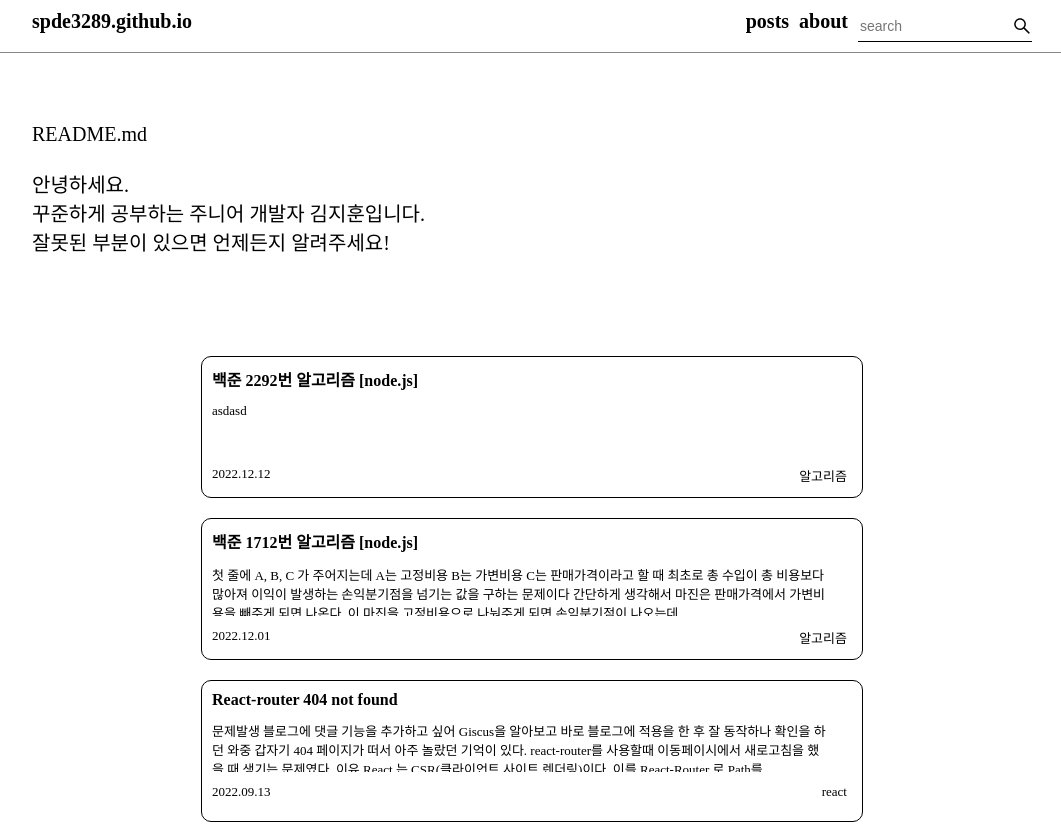
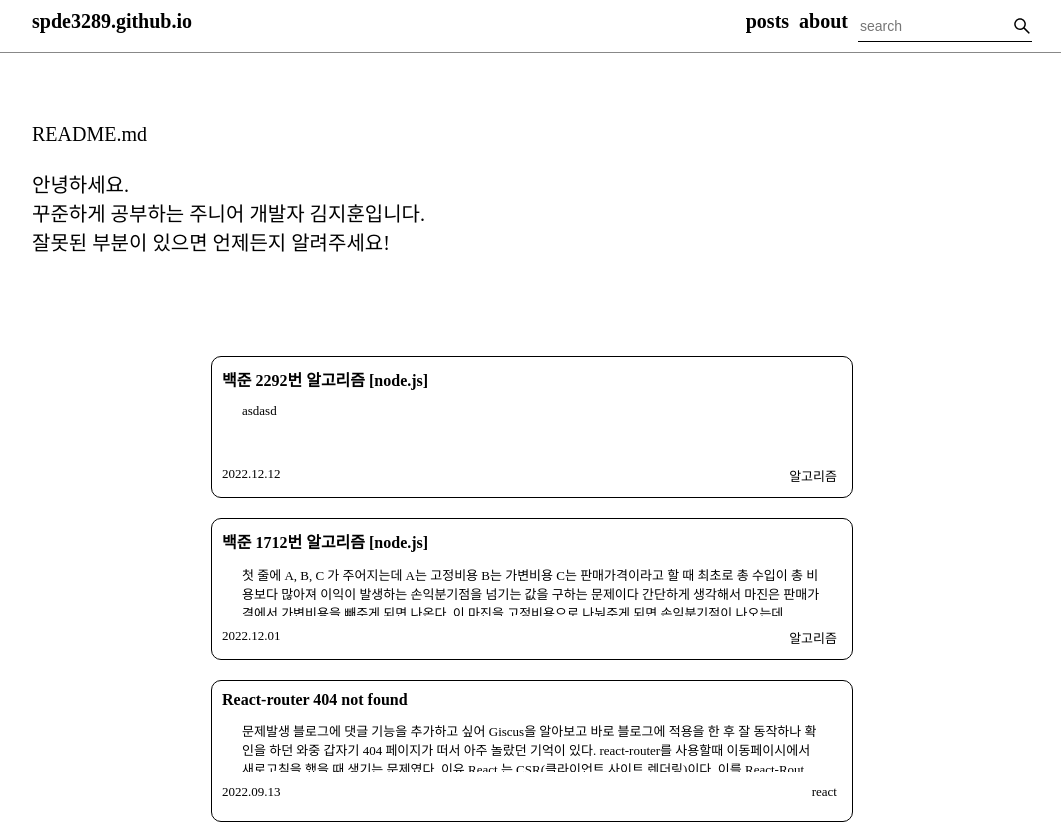
Before and after one commit to spde3289/spde3289.github.io, a React (Create React App) app: page / in a window 1280 px wide. Shown: the top 824 px of the page, without its empty margins (108-1169 px from the left). Built offline with nearby package versions, Linux system fonts and the light colour scheme.

Commit message:
Update ContentBox.jsx

```diff
--- a/src/components/ContentBox.jsx
+++ b/src/components/ContentBox.jsx
@@ -29,7 +29,7 @@ const ContentBox = (props) => {
 };
 
 const PostBox = styled.div`
-    width: 640px;
+    width: 620px;
     height: 120px;
     margin-bottom: 20px;
     padding: 10px;
@@ -39,15 +39,17 @@ const PostBox = styled.div`
 
 const PostBoxTitle = styled.h2`
     margin-bottom: 12px;
+    font-size: 16px;
     ${PostBox}:hover & {
         text-decoration: underline
     };
 `;
 
 const PostBoxContent = styled.p`
-    width: 618px;
+    width: 580px;
     height:51px;
-    margin-bottom: 12px;
+    margin: 0 0 12px 20px;
+    //margin-bottom: 12px;
     font-size: 13px;
     white-space: normal;
     display: -webkit-box;
```
